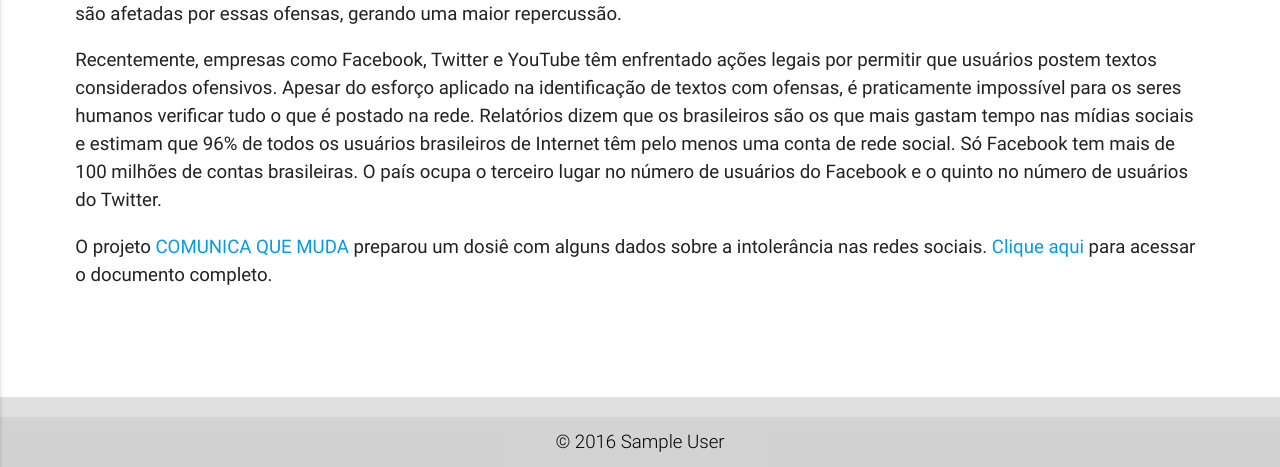
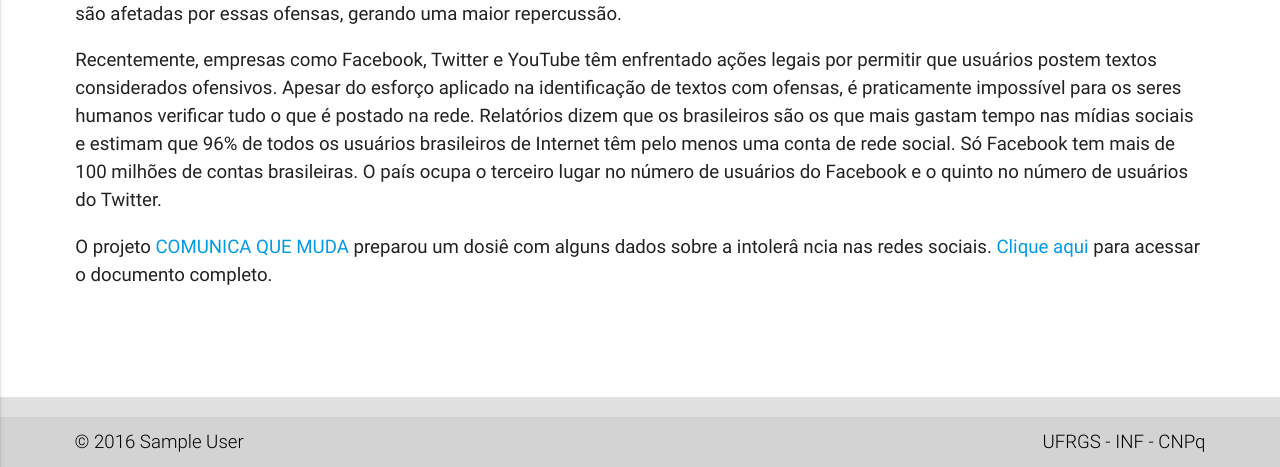
Before and after one commit to rogersdepelle/hatedetector, a Django app: page /hatespeech/ in a window 1280 px wide. Shown: the part 333-800 px from the top of the page. Run offline with Django 3.2, Linux system fonts and the light colour scheme; tables that the repository leaves empty hold one stand-in row (values such as "Sample post"); parts of the project's set-up code (start-up, migrations or seed data) failed here and were passed over; some libraries are stand-ins or nearby versions.

Commit message:
Website Complete

```diff
--- a/annotation/templates/completed.html
+++ b/annotation/templates/completed.html
@@ -7,9 +7,6 @@
 {% block nav %}
     <li class="tooltipped" data-position="bottom" data-delay="50" data-tooltip="Dashboard" id="count">
       {{annotation_i}}/{{annotation_i}}
-    </li>
-    <li class="tooltipped" data-position="bottom" data-delay="50" data-tooltip="Dashboard">
-      <a href="{% url 'dashboard' %}"><i class="material-icons">insert_chart</i></a>
     </li>
 {% endblock nav %}
 
--- a/annotation/templates/without_notes.html
+++ b/annotation/templates/without_notes.html
@@ -5,12 +5,6 @@
 {% endblock tab_title %}
 
 {% block nav %}
-    <li class="tooltipped" data-position="bottom" data-delay="50" data-tooltip="Dashboard" id="count">
-      {{annotation_i}}/{{annotation_i}}
-    </li>
-    <li class="tooltipped" data-position="bottom" data-delay="50" data-tooltip="Dashboard">
-      <a href="{% url 'dashboard' %}"><i class="material-icons">insert_chart</i></a>
-    </li>
 {% endblock nav %}
 
 {% block content %}
--- a/project/settings/prod.py
+++ b/project/settings/prod.py
@@ -14,9 +14,9 @@ SESSION_COOKIE_SECURE = False
 DATABASES = {
     'default': {
         'ENGINE': 'django.db.backends.postgresql',
-        'NAME': 'project_name',
-        'USER': 'project_name',
-        'PASSWORD': 'project_password',
+        'NAME': 'hatedetector',
+        'USER': 'hatedetector',
+        'PASSWORD': 'senha123',
         'CONN_MAX_AGE': 60,
         'HOST': '127.0.0.1',
         'PORT': '5432',
--- a/project/static/css/website.css
+++ b/project/static/css/website.css
@@ -20,5 +20,9 @@ a:hover{
 }
 
 footer{
-	margin-top: 0px !important;
+    margin-top: 0px !important;
 }
+
+.footer-copyright{
+   padding: 0 calc(5% + 0.7rem);
+}
--- a/project/static/js/init.js
+++ b/project/static/js/init.js
@@ -1,5 +1,5 @@
 $(document).ready(function(){
     $('.modal').modal();
     $(".button-collapse").sideNav();
-    $('.carousel.carousel-slider').carousel({full_width: true});
+    $('select').material_select();
 });
--- a/website/templates/hatespeech.html
+++ b/website/templates/hatespeech.html
@@ -5,7 +5,7 @@
     <div class="col s12">
       <p>Segundo John Nockleby, discurso de ódio (<i>hate speech</i>) por ser definido como "qualquer comunicação que deprecia uma pessoa ou um grupo com base em alguma características como raça, cor, etnia, sexo, orientação sexual, nacionalidade, religião ou outra característica". Desde o início da Web existem usuários que ofendem outros usuários, eles são chamados de <i>haters</i>. Mas só nos últimos anos eles estão sendo combatidos mais fortemente, pois quanto maior o número de usuários ativos nas redes sociais, mais pessoas são afetadas por essas ofensas, gerando uma maior repercussão.</p>
       <p>Recentemente, empresas como Facebook, Twitter e YouTube têm enfrentado ações legais por permitir que usuários postem textos considerados ofensivos. Apesar do esforço aplicado na identificação de textos com ofensas, é praticamente impossível para os seres humanos verificar tudo o que é postado na rede. Relatórios dizem que os brasileiros são os que mais gastam tempo nas mídias sociais e estimam que 96% de todos os usuários brasileiros de Internet têm pelo menos uma conta de rede social. Só Facebook tem mais de 100 milhões de contas brasileiras. O país ocupa o terceiro lugar no número de usuários do Facebook e o quinto no número de usuários do Twitter.</p>
-      <p>O projeto <a href="http://www.comunicaquemuda.com.br/" target="_blank">COMUNICA QUE MUDA</a> preparou um dosiê com alguns dados sobre a intolerância nas redes sociais. <a href="http://www.comunicaquemuda.com.br/dossie/intolerancia-nas-redes/" target="_blank">Clique aqui</a> para acessar o documento completo.</p>
+      <p>O projeto <a href="http://www.comunicaquemuda.com.br/" target="_blank">COMUNICA QUE MUDA</a> preparou um dosiê com alguns dados sobre a intolerâ   ncia nas redes sociais. <a href="http://www.comunicaquemuda.com.br/dossie/intolerancia-nas-redes/" target="_blank">Clique aqui</a> para acessar o documento completo.</p>
     </div>
   </div>
 {% endblock content %}
--- a/website/templates/template.html
+++ b/website/templates/template.html
@@ -36,13 +36,20 @@
   </main>
 
   <footer class="page-footer grey lighten-2">
-    <div class="footer-copyright">
-      <div class="container center">
+    <div class="footer-copyright black-text">
+      <div class="left">
+        {% now "Y" as current_year %}
+        © {{ current_year }}
         <a href="{{ system.site_author }}" class="black-text" target="_blank">
-          {% now "Y" as current_year %}
-          <span class="hide-on-small-only">© {{ current_year }} {{ system.author }}</span>
-          <span class="hide-on-med-and-up">© {{ current_year }} {{ system.acronym_author }}</span>
+          {{ system.author }}
         </a>
+      </div>
+      <div class="right">
+        <a href="{{ system.site_author }}" class="black-text" target="_blank">UFRGS</a>
+        -
+        <a href="{{ system.site_author }}" class="black-text" target="_blank">INF</a>
+        -
+        <a href="{{ system.site_author }}" class="black-text" target="_blank">CNPq</a>
       </div>
     </div>
   </footer>
```
Also changed, not shown: annotation/templates/annotation.html (+9 -12 lines), dashboard/templates/layout.html (+10 -6 lines).
